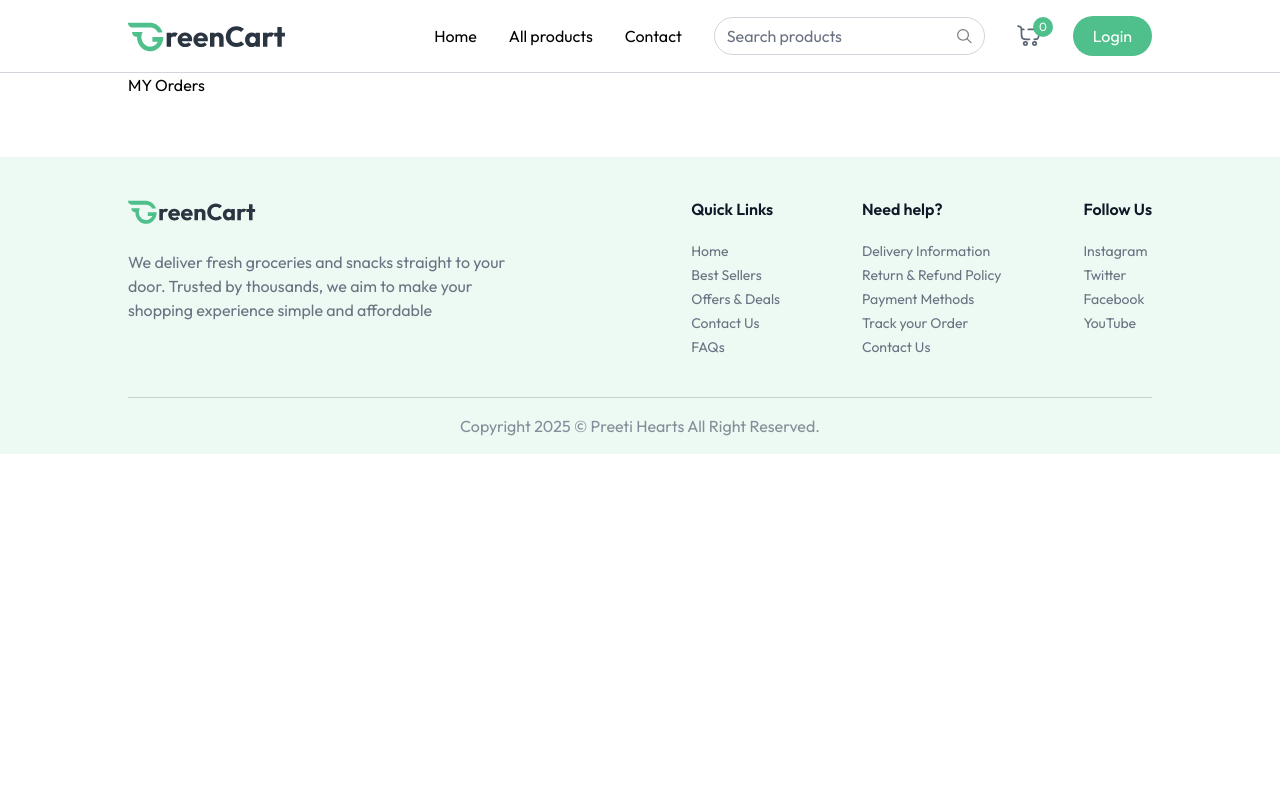
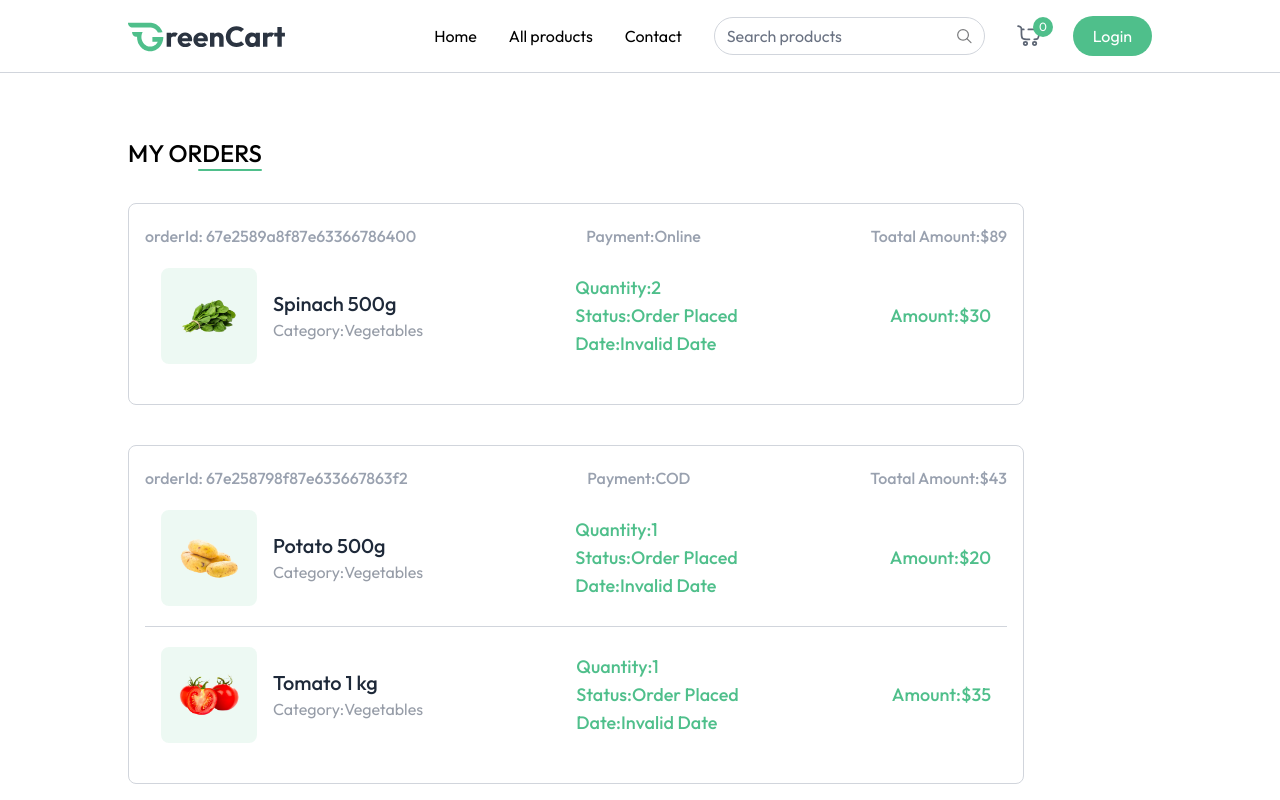
Before and after one commit to harpreet-2146/green-cart, a React (Vite) app: page /my-orders in a window 1280 px wide. Shown: the top 800 px of the page. Built offline with nearby package versions, Linux system fonts and the light colour scheme; a web font is replaced by a local one.

Commit message:
my orders done

```diff
--- a/src/components/ProductCard.jsx
+++ b/src/components/ProductCard.jsx
@@ -31,9 +31,9 @@ const ProductCard = ({product})=>{
                 </div>
                 <div className="flex items-end justify-between mt-3">
                     <p className="md:text-xl text-base font-medium text-primary">
-                        {currency}${product.offerPrice}{" "}
+                        {currency}{product.offerPrice}{" "}
                          <span className="text-gray-500/60 md:text-sm
-                          text-xs line-through">{currency}${product.price}</span>
+                          text-xs line-through">{currency}{product.price}</span>
                     </p>
                     <div className="text-primary"
                     onClick={(e)=>{e.stopPropagation();}} >
--- a/src/context/AppContext.jsx
+++ b/src/context/AppContext.jsx
@@ -7,7 +7,7 @@ export const AppContext=createContext();
 
 export const AppContextProvider=({children})=>{
 
-    const currency=import.meta.VITE_CURRENCY;
+    const currency=import.meta.env.VITE_CURRENCY;
 
     const navigate=useNavigate();
     const [user,setUser]=useState(null)
--- a/src/pages/AddAddress.jsx
+++ b/src/pages/AddAddress.jsx
@@ -59,9 +59,6 @@ const AddAddress = () => {
             placeholder="Last Name" />
           </div>
             <InputField handleChange={handleChange}
-            address={address} name='lastName' type='text'
-            placeholder="Last Name" />
-            <InputField handleChange={handleChange}
             address={address} name='email' type='text'
             placeholder="Email address" />
             <InputField handleChange={handleChange}
--- a/src/pages/Cart.jsx
+++ b/src/pages/Cart.jsx
@@ -12,10 +12,6 @@ const Cart = () => {
     const [addresses,setAddresses]=useState(dummyAddress)
     const [selectedAddress,setSelectedAddress]=useState(dummyAddress[0])
     const [paymentOption,setPaymentOption]=useState("COD")
-
-    const placeOrder=async()=>{
-
-    }
 
     const getCart=()=>{
         let tempArray=[]
@@ -130,7 +126,8 @@ const Cart = () => {
 
                 <div className="text-gray-500 mt-4 space-y-2">
                     <p className="flex justify-between">
-                        <span>Price</span><span>{currency}{getCartAmount}</span>
+                        <span>Price</span>
+                        <span>{currency}{getCartAmount()}</span>
                     </p>
                     <p className="flex justify-between">
                         <span>Shipping Fee</span><span className="text-green-600">Free</span>
@@ -143,10 +140,7 @@ const Cart = () => {
                     </p>
                 </div>
 
-                <button onClick={placeOrder}
-                 className="w-full py-3 mt-6 cursor-pointer bg-primary text-white font-medium hover:bg-primary-dull transition">
-                    {paymentOption==="COD" ? "place order" : "Proceed to Checkout"}
-                </button>
+
             </div>
         </div>
     ) : null
--- a/src/pages/MyOrders.jsx
+++ b/src/pages/MyOrders.jsx
@@ -1,9 +1,62 @@
-import React from 'react'
+import React, { useEffect, useState } from 'react'
+import { useAppContext } from '../context/AppContext'
+import { dummyOrders } from '../assets/assets'
 
 const MyOrders = () => {
+    const [myOrders,setMyOrders]=useState([])
+    const {currency}=useAppContext()
+
+    const fetchMyOrders=async()=>{
+        setMyOrders(dummyOrders)
+    }
+
+    useEffect(()=>{
+        fetchMyOrders()
+    },[])
+
   return (
-    <div>
-      <p>MY Orders</p>
+    <div className='mt-16 pb-16'>
+        <div className='flex flex-col items-end w-max mb-8'>
+      <p className='text-2xl font-medium uppercase'>My Orders</p>
+      <div className='w-16 h-0.5 bg-primary rounded-full'></div>
+      </div>
+      {myOrders.map((order,index)=>(
+        <div className='border border-gray-300 rounded-lg mb-10 p-4 py-5
+        max-w-4xl'>
+           <p className='flex justify-between md:items-center text-gray-400
+           md:font-medium max-md:flex-col'>
+            <span>orderId: {order._id}</span>
+            <span>Payment:{order.paymentType}</span>
+            <span>Toatal Amount:{currency}{order.amount}</span>
+           </p>
+           {order.items.map((item,index)=>(
+            <div key={index}
+            className={`relative bg-white text-gray-500/70 ${
+                order.items.length !== index + 1 ? "border-b" : ""
+            } border-gray-300 flex flex-col md:flex-row md:items-center
+            justify-between p-4 py-5 md md:gap-16 w-full max-w-4xl`}>
+                <div className='flex items-center mb-4 md:mb-0'>
+                    <div className='bg-primary/10 p-4 rounded-lg'>
+                        <img src={item.product.image[0]} alt=""
+                        className='w-16 h-16'/>
+                    </div>
+                    <div className='ml-4'>
+                        <h2 className='text-xl font-medium text-gray-800'>{item.product.name}</h2>
+                        <p>Category:{item.product.category}</p>
+                    </div>
+                </div>
+                <div className='text-primary text-lg font-medium'>
+                    <p>Quantity:{item.quantity || "1"} </p>
+                    <p>Status:{order.status} </p>
+                    <p>Date:{new Date(order.createAt).toLocaleDateString()} </p>
+                </div>
+                <p className='text-primary text-lg font-medium'>
+                Amount:{currency}{item.product.offerPrice*item.quantity}
+                </p>
+            </div>
+           ))}
+        </div>
+       ))}
     </div>
   )
 }
```
